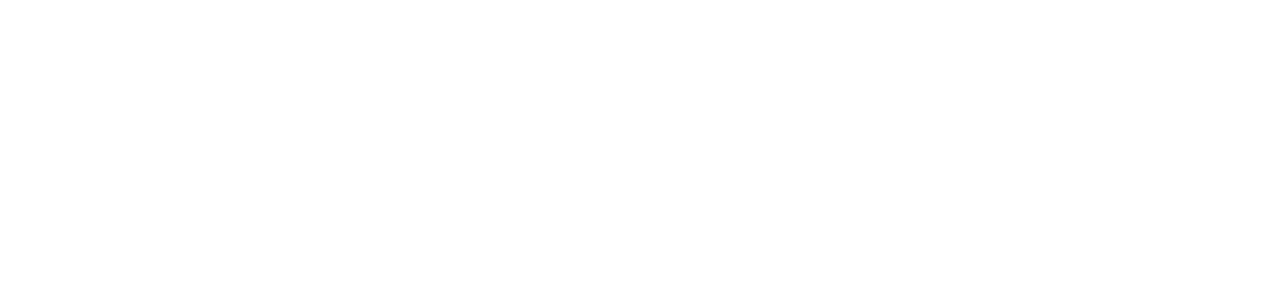
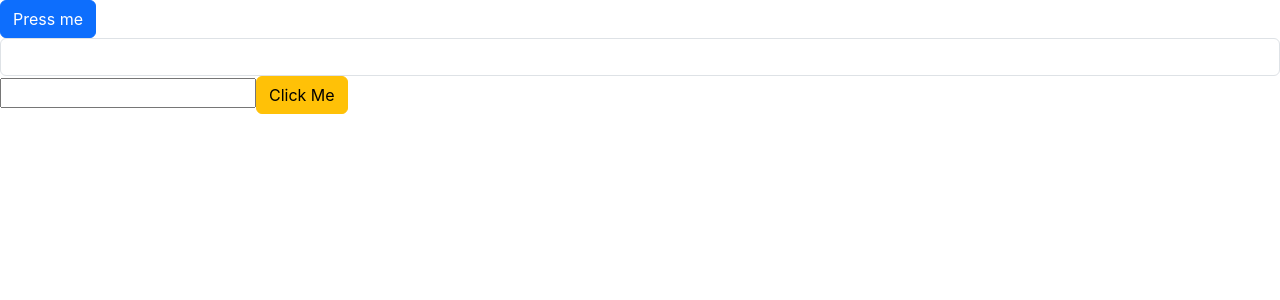
Before and after one commit to hhenriques1999/ReactSelfCrashLearning, a React (Create React App) app in the folder reactselfcrashlearning/: page / in a window 1280 px wide. Shown: the top 300 px of the page. Built offline with nearby package versions, Linux system fonts and the light colour scheme.

Commit message:
Event Handling - Part 1

```diff
--- a/reactselfcrashlearning/src/App.js
+++ b/reactselfcrashlearning/src/App.js
@@ -3,8 +3,30 @@ import React, { useEffect, useState } from 'react';
 
 // This component is the main app's component and should really only include the header, footer and content (child components)
 function App() {
+  const handleClick = () => {
+    alert('Button clicked');
+  };
+
+  const [inputValue, setInputValue] = useState('');
+
+  const handleChange = (e) => {
+    setInputValue(e.target.value);
+  };
+
+  const handleKeyPress = (e) => {
+    console.log(`Pressed key: ${e.key}`);
+  };
+
+  const handleClick2 = (id, e) => {
+    console.log(`Button ${id} was clicked`);
+  }
+
   return (
     <>
+      <button className='btn btn-primary' onClick={handleClick}>Press me</button>
+      <input className="form-control" type="text" value={inputValue} onChange={handleChange}/>
+      <input type="text" onKeyPress={handleKeyPress}></input>
+      <button className="btn btn-warning" onClick={(e) => handleClick2(1, e)}>Click Me</button>
     </>
   );
 }
```
